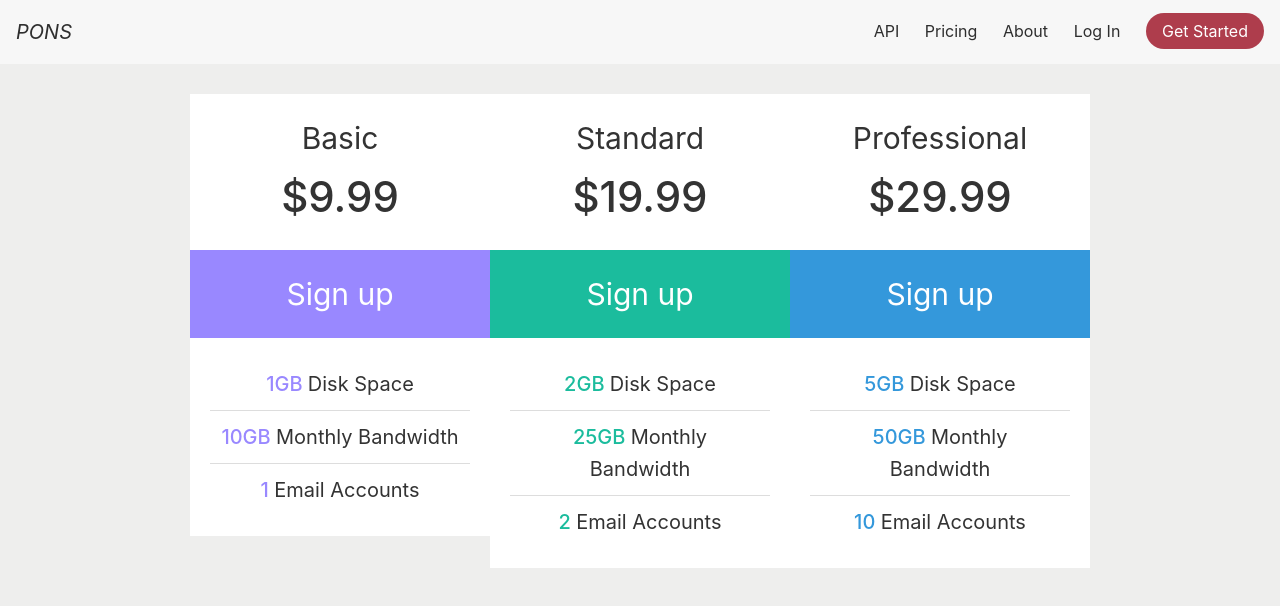
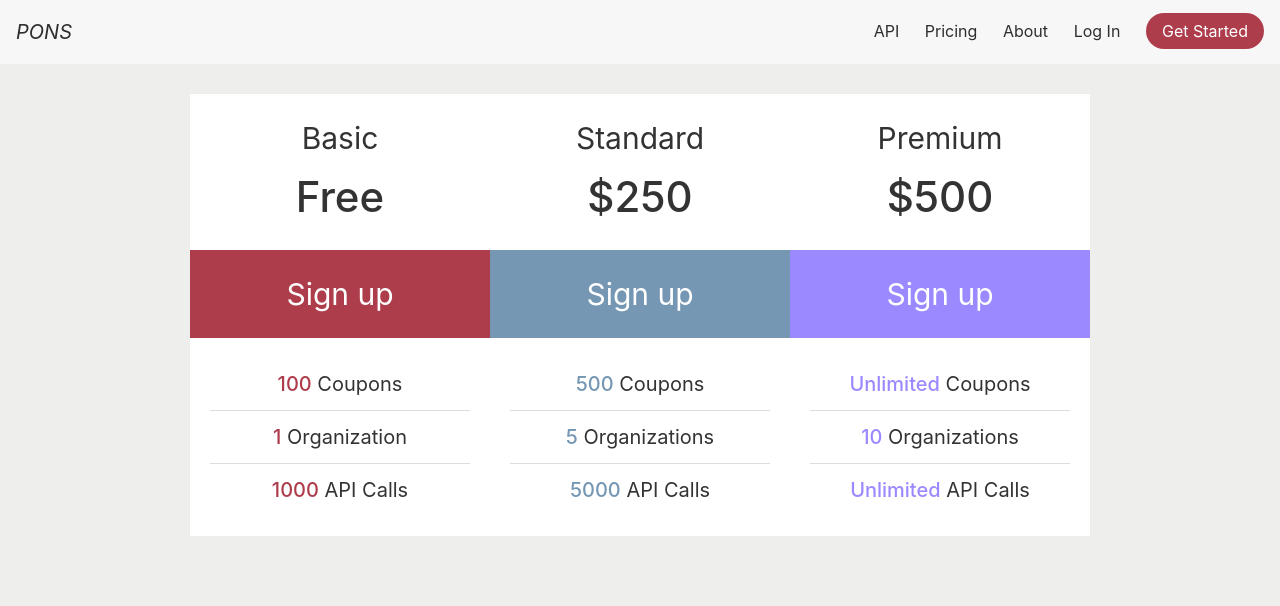
Before and after one commit to pons-io/ponsui, a Vue app: page /pricing in a window 1280 px wide. Shown: the top 606 px of the page. Built offline with nearby package versions, Linux system fonts and the light colour scheme.

Commit message:
Updated: More dynamic pricing cards

```diff
--- a/src/assets/css/base.css
+++ b/src/assets/css/base.css
@@ -13,6 +13,7 @@
   --pale: hsl(19, 100%, 90%);
   --accent: hsl(352, 48%, 46%);
   --secondary: hsl(207, 29%, 58%);
+  --violet: hsl(249, 100%, 77%);
 
   --divider-light-1: rgba(60, 60, 60, 0.29);
   --divider-light-2: rgba(60, 60, 60, 0.12);
--- a/src/assets/css/pricing-card.css
+++ b/src/assets/css/pricing-card.css
@@ -1,25 +1,25 @@
-.color-violet .container-button {
-  background-color: #98f;
+.color-accent .container-button {
+  background-color: var(--accent);
 }
 
-.color-violet .container-button:before {
-  background-color: #98f;
+.color-accent .container-button:before {
+  background-color: var(--accent);
 }
 
-.color-violet .w-item span {
-  color: #98f;
+.color-accent .w-item span {
+  color: var(--accent);
 }
 
-.color-green .container-button {
-  background-color: #1bbc9d;
+.color-secondary .container-button {
+  background-color: var(--secondary);
 }
 
-.color-green .container-button:before {
-  background-color: #1bbc9d;
+.color-secondary .container-button:before {
+  background-color: var(--secondary);
 }
 
-.color-green .w-item span {
-  color: #1bbc9d;
+.color-secondary .w-item span {
+  color: var(--secondary);
 }
 
 .color-red .container-button {
@@ -46,16 +46,16 @@
   color: #E91E63;
 }
 
-.color-blue .container-button {
-  background-color: #3498db;
+.color-violet .container-button {
+  background-color: var(--violet);
 }
 
-.color-blue .container-button:before {
-  background-color: #3498db;
+.color-violet .container-button:before {
+  background-color: var(--violet);
 }
 
-.color-blue .w-item span {
-  color: #3498db;
+.color-violet .w-item span {
+  color: var(--violet);
 }
 
 .w-table {
@@ -175,17 +175,17 @@
 }
 
 .w-container .w-card .container-button:hover:before {
-  top: -200px;
-  left: -50px;
-  width: 400px;
-  height: 400px;
+  top: -210px;
+  left: -100px;
+  width: 500px;
+  height: 500px;
 }
 
 .w-container .w-card .container-button:hover:after {
-  top: -200px;
-  left: -50px;
-  width: 400px;
-  height: 400px;
+  top: -210px;
+  left: -100px;
+  width: 500px;
+  height: 500px;
 }
 
 .w-container .w-card:hover {
--- a/src/components/PricingCard.vue
+++ b/src/components/PricingCard.vue
@@ -1,83 +1,32 @@
+<script setup>
+defineProps({
+  pricing: {
+    type: Object,
+    default: () => ({})
+  }
+})
+</script>
+
 <template>
-  <div class="w-table">
-    <div class="w-table-cell">
-      <div class="w-container">
-        <div class="w-card color-violet">
+  <div :class="['w-card', `color-${pricing.color}`]">
     <div class="card-header">
       <div class="w-title">
-              Basic
+        {{ pricing.title }}
       </div>
       <div class="w-price">
-              $9.99
+        {{ pricing.price }}
       </div>
       <div class="container-button">
-              <a class="w-button" href="https://codepen.io/Anna_Batura/" target="_blank">Sign up </a>
+        <a class="w-button" :href="pricing.href" target="_blank">Sign up </a>
       </div>
     </div>
     <div class="card-content">
-            <div class="w-item">
-              <span>1GB </span>Disk Space
-            </div>
-            <div class="w-item">
-              <span>10GB </span>Monthly Bandwidth
-            </div>
-            <div class="w-item">
-              <span>1 </span>Email Accounts
-            </div>
-          </div>
-        </div>
-        <div class="w-card color-green">
-          <div class="card-header">
-            <div class="w-title">
-              Standard
-            </div>
-            <div class="w-price">
-              $19.99
-            </div>
-            <div class="container-button">
-              <div class="w-button">
-                Sign up
-              </div>
-            </div>
-          </div>
-          <div class="card-content">
-            <div class="w-item">
-              <span>2GB </span>Disk Space
-            </div>
-            <div class="w-item">
-              <span>25GB </span>Monthly Bandwidth
-            </div>
-            <div class="w-item">
-              <span>2 </span>Email Accounts
-            </div>
-          </div>
-        </div>
-        <div class="w-card color-blue">
-          <div class="card-header">
-            <div class="w-title">
-              Professional
-            </div>
-            <div class="w-price">
-              $29.99
-            </div>
-            <div class="container-button">
-              <div class="w-button">
-                Sign up
-              </div>
-            </div>
-          </div>
-          <div class="card-content">
-            <div class="w-item">
-              <span>5GB </span>Disk Space
-            </div>
-            <div class="w-item">
-              <span>50GB </span>Monthly Bandwidth
-            </div>
-            <div class="w-item">
-              <span>10 </span>Email Accounts
-            </div>
-          </div>
-        </div>
+      <div
+        class="w-item"
+        v-for="(f, i) in pricing.features"
+        :key="`${i}-${pricing.id}`"
+      >
+        <span>{{ f.span }} </span> {{ f.text }}
       </div>
     </div>
   </div>
--- a/src/views/PricingView.vue
+++ b/src/views/PricingView.vue
@@ -1,7 +1,78 @@
 <script setup>
-import PricingCard from '@/components/PricingCard.vue';
+import { computed } from 'vue'
+import PricingCard from '@/components/PricingCard.vue'
+
+const pricing = computed(() => {
+  return [
+    {
+      id: 1,
+      title: 'Basic',
+      features: [
+        {
+          span: '100',
+          text: 'Coupons'
+        }, {
+          span: '1',
+          text: 'Organization'
+        }, {
+          span: '1000',
+          text: 'API Calls'
+        }
+      ],
+      price: 'Free',
+      color: 'accent',
+      href: '#'
+    }, {
+      id: 2,
+      title: 'Standard',
+      features: [
+        {
+          span: '500',
+          text: 'Coupons'
+        }, {
+          span: '5',
+          text: 'Organizations'
+        }, {
+          span: '5000',
+          text: 'API Calls'
+        }
+      ],
+      price: '$250',
+      color: 'secondary',
+      href: '#'
+    }, {
+      id: 3,
+      title: 'Premium',
+      features: [
+        {
+          span: 'Unlimited',
+          text: 'Coupons'
+        }, {
+          span: '10',
+          text: 'Organizations'
+        }, {
+          span: 'Unlimited',
+          text: 'API Calls'
+        }
+      ],
+      price: '$500',
+      color: 'violet',
+      href: '#'
+    }
+  ]
+})
 </script>
 
 <template>
-  <pricing-card />
+  <div class="w-table">
+    <div class="w-table-cell">
+      <div class="w-container">
+        <pricing-card
+          v-for="p in pricing"
+          :key="p.id"
+          :pricing="p"
+        />
+      </div>
+    </div>
+  </div>
 </template>
```
Lines whose indentation alone changed are shown as unchanged.
